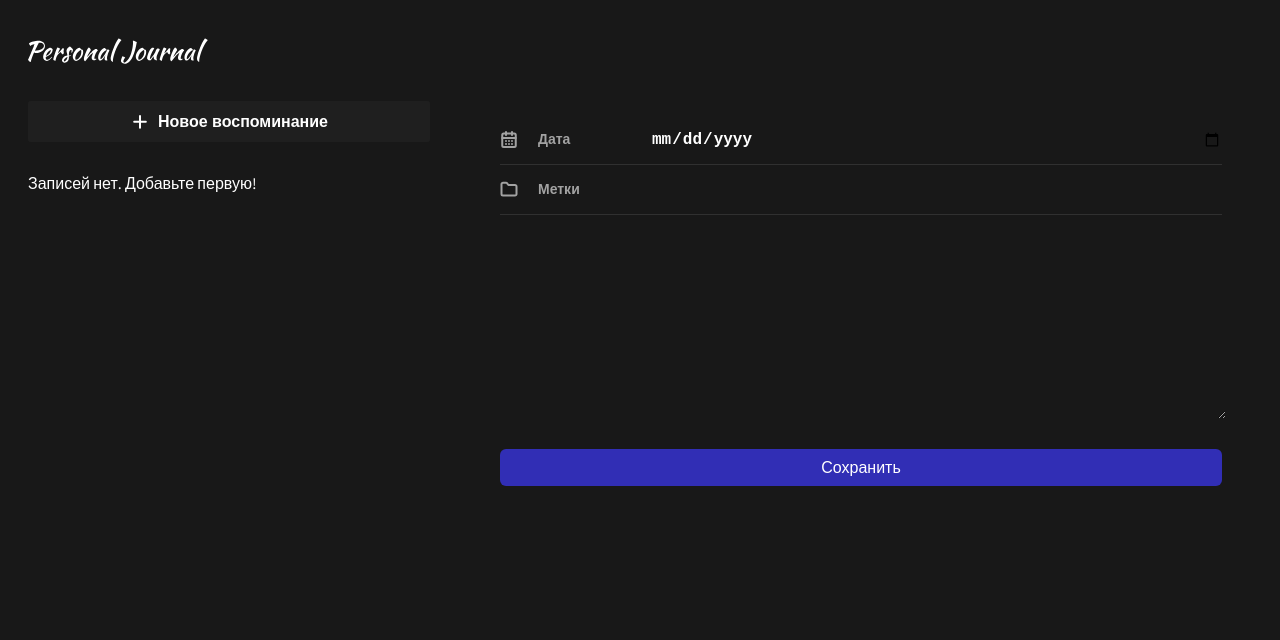
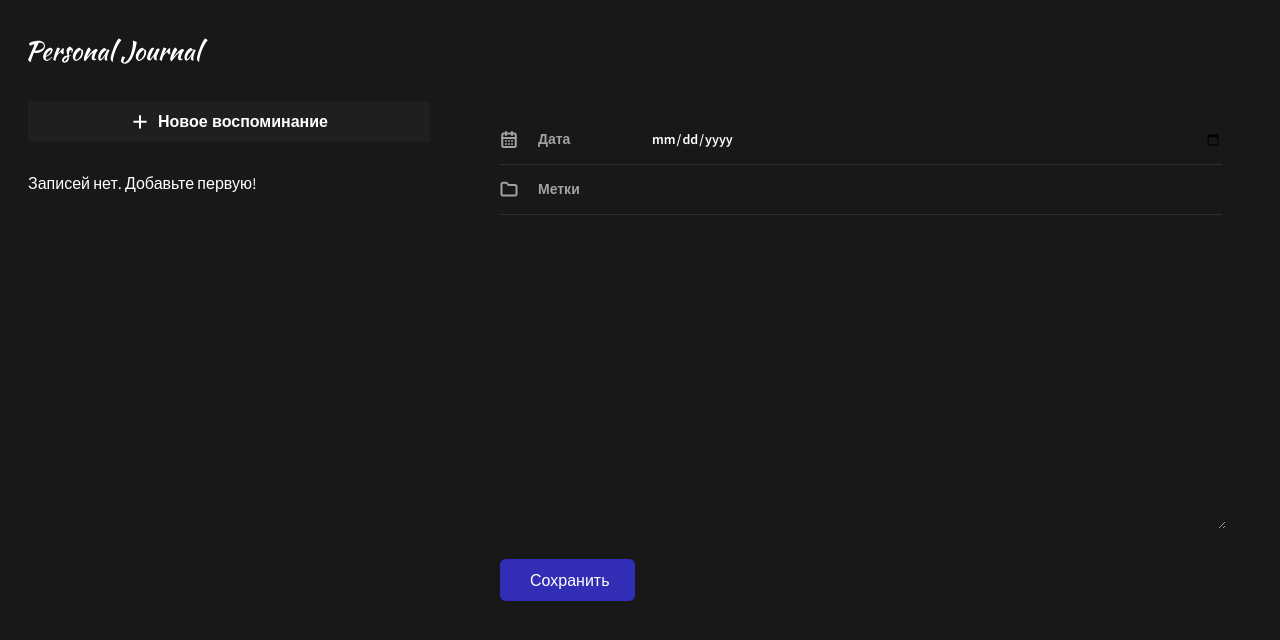
Before and after one commit to m0opy/personal_journal, a React (Vite) app: page / in a window 1280 px wide. Shown: the top 640 px of the page. Built offline with nearby package versions, Linux system fonts and the light colour scheme.

Commit message:
Refactoring JournalForm, using useRef and transformRef, using custom hook useLocalStorage

```diff
--- a/src/App.jsx
+++ b/src/App.jsx
@@ -7,40 +7,29 @@ import JournalAddButton from './components/JournalAddButton/JournalAddButton'
 import JournalForm from './components/JournalForm/JournalForm'
 import { useState } from 'react'
 import { useEffect } from 'react'
+import { useLocalStorage } from './hooks/use-localstorage.hooks'
+
+function mapItems(items) {
+  if (!items) {
+    return []
+  }
+  return items.map((i) => ({
+    ...i,
+    date: new Date(i.date),
+  }))
+}
 
 function App() {
-  const [items, setItems] = useState([])
-
-  // Читаем данные из localStorage
-  useEffect(() => {
-    const data = JSON.parse(localStorage.getItem('data'))
-    if (data) {
-      setItems(
-        data.map((item) => ({
-          ...item,
-          date: new Date(item.date),
-        }))
-      )
-    }
-  }, [])
-
-  // Записываем данные в localStorage
-  useEffect(() => {
-    if (items.length) {
-      console.log('запись')
-      localStorage.setItem('data', JSON.stringify(items))
-    }
-  }, [items])
+  const [items, setItems] = useLocalStorage('new_data')
 
   const addItem = (item) => {
-    setItems((oldItems) => [
-      ...oldItems,
+    setItems([
+      ...mapItems(items),
       {
         post: item.post,
         title: item.title,
         date: new Date(item.date),
-        id:
-          oldItems.length > 0 ? Math.max(...oldItems.map((i) => i.id)) + 1 : 1,
+        id: items.length > 0 ? Math.max(...items.map((i) => i.id)) + 1 : 1,
       },
     ])
   }
@@ -50,7 +39,7 @@ function App() {
       <LeftPanel>
         <Header />
         <JournalAddButton />
-        <JournalList items={items} />
+        <JournalList items={mapItems(items)} />
       </LeftPanel>
       <Body>
         <JournalForm onSubmit={addItem} />
--- a/src/components/Button/Button.css
+++ b/src/components/Button/Button.css
@@ -1,12 +1,3 @@
-.journal-item {
-    border-radius: 3px;
-    background: rgba(255, 255, 255, 0.03);
-    color: #fff;
-    padding: 20px;
-    border: none;
-    cursor: pointer;
-}
-
 .button {
     border-radius: 6px;
     color: #FFFFFF;
@@ -16,6 +7,8 @@
     transition: background-color 0.25s;
     font-size: 16px;
     border: none;
+    max-width: 135px;
+    height: 42px;
 }
 
 .accent {
--- /dev/null
+++ b/src/components/Input/Input.jsx
@@ -0,0 +1,21 @@
+import { forwardRef } from 'react'
+import styles from './Input.module.css'
+import classNames from 'classnames'
+
+const Input = forwardRef(function Input(
+  { className, isValid = true, appearence, ...props },
+  ref
+) {
+  return (
+    <input
+      {...props}
+      ref={ref}
+      className={classNames(styles['input'], className, {
+        [styles['invalid']]: !isValid,
+        [styles['input-title']]: appearence === 'title',
+      })}
+    />
+  )
+})
+
+export default Input
--- /dev/null
+++ b/src/components/Input/Input.module.css
@@ -0,0 +1,25 @@
+.input {
+    color: rgb(255, 255, 255);
+    background-color: transparent;
+    border: none;
+    width: 100%;
+    border-radius: 3px;
+    outline: none;
+    font-size: 14px;
+    font-style: normal;
+    font-weight: 600;
+    line-height: 18px;
+    font-family: 'Source Sans 3', sans-serif;
+    width: 100%;
+}
+
+.input-title {
+    font-size: 32px;
+    line-height: 40px;
+    margin-bottom: 15px;
+}
+
+.invalid {
+    border: 1px solid red;
+    background: rgb(113, 13, 13);
+}
--- a/src/components/JournalForm/JournalForm.jsx
+++ b/src/components/JournalForm/JournalForm.jsx
@@ -1,57 +1,76 @@
 import styles from './JournalForm.module.css'
 import Button from '../Button/Button'
-import { useState } from 'react'
+import { useEffect, useReducer, useRef } from 'react'
 import classNames from 'classnames'
+import { INITIAL_STATE, formReducer } from './JournalForm.state'
+import Input from '../Input/Input'
 
 function JournalForm({ onSubmit }) {
-  const [formValidState, setFormValidState] = useState({
-    title: true,
-    post: true,
-    date: true,
-  })
+  const [formState, dispatchForm] = useReducer(formReducer, INITIAL_STATE)
+  // Диструктурируем State на маленькие компоненты
+  const { isValid, isFormReadyToSubmit, values } = formState
+  const titleRef = useRef()
+  const dateRef = useRef()
+  const postRef = useRef()
 
-  const addJornalItem = (e) => {
+  const focusError = (isValid) => {
+    switch (true) {
+      case !isValid.title:
+        titleRef.current.focus()
+        break
+      case !isValid.date:
+        dateRef.current.focus()
+        break
+      case !isValid.post:
+        postRef.current.focus()
+        break
+    }
+  }
+
+  useEffect(() => {
+    let timerId
+    if (!isValid.date || !isValid.post || !isValid.title) {
+      focusError(isValid)
+      timerId = setTimeout(() => {
+        dispatchForm({ type: 'RESET_VALIDITY' })
+      }, 2000)
+    }
+    return () => {
+      clearTimeout(timerId) // Функция будет вызываться, когда наш компонент исчезает из рендера
+      // (т.е. если мы вызовем эффект, когда предыдущий еще будет работать, вызывется clearTimeout и эффекты не будут совместно работать)
+    }
+  }, [isValid])
+
+  useEffect(() => {
+    if (isFormReadyToSubmit) {
+      onSubmit(values)
+      dispatchForm({ type: 'CLEAR' })
+    }
+  }, [isFormReadyToSubmit, values, onSubmit])
+
+  const onChange = (e) => {
+    dispatchForm({
+      type: 'SET_VALUE',
+      payload: { [e.target.name]: e.target.value },
+    })
+  }
+
+  const addJournalItem = (e) => {
     e.preventDefault()
-    const formData = new FormData(e.target)
-    const fromProps = Object.fromEntries(formData)
-    let isFormValid = true
-    if (!fromProps.title?.trim().length) {
-      setFormValidState((state) => ({ ...state, title: false }))
-      isFormValid = false
-    } else {
-      setFormValidState((state) => ({ ...state, title: true }))
-    }
-    if (!fromProps.post?.trim().length) {
-      setFormValidState((state) => ({ ...state, post: false }))
-      isFormValid = false
-    } else {
-      setFormValidState((state) => ({ ...state, post: true }))
-    }
-    if (!fromProps.date) {
-      setFormValidState((state) => ({ ...state, date: false }))
-      isFormValid = false
-    } else {
-      setFormValidState((state) => ({ ...state, date: true }))
-    }
-    if (!isFormValid) {
-      return
-    }
-    onSubmit(fromProps)
+    dispatchForm({ type: 'SUBMIT' })
   }
 
   return (
-    <form className={styles['journal-form']} onSubmit={addJornalItem}>
+    <form className={styles['journal-form']} onSubmit={addJournalItem}>
       <div>
-        <input
+        <Input
           type="text"
           name="title"
-          className={classNames(
-            styles['input'],
-            styles['journal-form__title'],
-            {
-              [styles['invalid']]: !formValidState.title,
-            }
-          )}
+          onChange={onChange}
+          value={values.title}
+          ref={titleRef}
+          appearence="title"
+          isValid={isValid.title}
         />
       </div>
       <div className={styles['form-row']}>
@@ -59,13 +78,14 @@ function JournalForm({ onSubmit }) {
           <img src="/date.svg" alt="Calendar" />
           <span>Дата</span>
         </label>
-        <input
+        <Input
           type="date"
           name="date"
           id="date"
-          className={classNames(styles['input'], styles['journal-form__date'], {
-            [styles['invalid']]: !formValidState.date,
-          })}
+          ref={dateRef}
+          onChange={onChange}
+          value={values.date}
+          isValid={isValid.date}
         />
       </div>
 
@@ -74,21 +94,25 @@ function JournalForm({ onSubmit }) {
           <img src="/tag.svg" alt="Folder" />
           <span>Метки</span>
         </label>
-        <input
+        <Input
           type="text"
           name="tag"
           id="tag"
-          className={classNames(styles['input'], styles['journal-form__tag'])}
+          onChange={onChange}
+          value={values.tag}
+          isValid={isValid.tag}
         />
       </div>
 
       <textarea
         name="post"
-        id=""
         cols="30"
         rows="10"
+        onChange={onChange}
+        value={values.post}
+        ref={postRef}
         className={classNames(styles['input'], styles['journal-form__post'], {
-          [styles['invalid']]: !formValidState.post,
+          [styles['invalid']]: !isValid.post,
         })}
       ></textarea>
       <Button
--- a/src/components/JournalForm/JournalForm.module.css
+++ b/src/components/JournalForm/JournalForm.module.css
@@ -1,16 +1,22 @@
 .journal-form {
     display: flex;
     flex-direction: column;
-    /* gap: 30px; */
 }
 
 .input {
     color: rgb(255, 255, 255);
     background-color: transparent;
     border: none;
-    /* border-bottom: 1px solid rgba(255, 255, 255, 0.1); */
     width: 100%;
     border-radius: 3px;
+    outline: none;
+	font-size: 14px;
+	font-style: normal;
+	font-weight: 600;
+	line-height: normal;
+	font-family: 'Source Sans 3', sans-serif;
+	border-bottom: 1px solid #323232;
+	width: 100%;
 }
 
 .invalid {
@@ -18,27 +24,8 @@
     background: rgb(113, 13, 13);
 }
 
-.journal-form__title {
-    font-size: 32px;
-    line-height: 40px;
-    font-weight: 600;
-    border: none;
-    font-family: 'Source Sans 3', sans-serif;
-    /* border-bottom: 1px solid rgba(255, 255, 255, 0.1); */
-    width: 100%;
-    margin-bottom: 15px;
-}
-
 .journal-form input:focus {
     outline: none;
-}
-
-.journal-form__date,
-.journal-form__tag {
-    border: none;
-    font-size: 16px;
-    font-weight: 600;
-    /* border-bottom: 1px solid rgba(255, 255, 255, 0.1); */
 }
 
 .form-label {
@@ -59,7 +46,15 @@
     height: 49px;
 }
 
-.journal-form__post {
+.journal-form__post{
+    font-size: 16px;
+    font-weight: 400;
+    line-height: 28px;
     margin: 30px 0;
     font-family: 'Source Sans 3', sans-serif;
+    border: none;
 }
+
+.form-btn {
+    max-width: 145px;
+}
--- /dev/null
+++ b/src/components/JournalForm/JournalForm.state.js
@@ -0,0 +1,43 @@
+export const INITIAL_STATE = {
+  isValid: {
+    title: true,
+    post: true,
+    date: true,
+  },
+  values: {
+    title: '',
+    post: '',
+    date: '',
+    tag: '',
+  },
+  isFormReadyToSubmit: false,
+}
+
+export function formReducer(state, action) {
+  switch (action.type) {
+    case 'RESET_VALIDITY':
+      return { ...state, isValid: INITIAL_STATE.isValid }
+    case 'SUBMIT': {
+      const titleValidity = state.values.title?.trim().length
+      const postValidity = state.values.post?.trim().length
+      const dateValidity = state.values.date
+      return {
+        ...state,
+        isValid: {
+          title: titleValidity,
+          post: postValidity,
+          date: dateValidity,
+        },
+        isFormReadyToSubmit: titleValidity && postValidity && dateValidity,
+      }
+    }
+    case 'CLEAR':
+      return {
+        ...state,
+        values: INITIAL_STATE.values,
+        isFormReadyToSubmit: false,
+      }
+    case 'SET_VALUE':
+      return { ...state, values: { ...state.values, ...action.payload } }
+  }
+}
--- a/src/components/JournalItem/JournalItem.jsx
+++ b/src/components/JournalItem/JournalItem.jsx
@@ -2,8 +2,6 @@ import './JournalItem.css'
 
 function JournalItem({ title, text, date }) {
   const formatedDate = new Intl.DateTimeFormat('ru-RU').format(date)
-  // let now = new Date()
-  // const formatedDate = now.toLocaleDateString()
   return (
     <>
       <h2 className="journal-item__title">{title}</h2>
--- /dev/null
+++ b/src/hooks/use-localstorage.hooks.js
@@ -0,0 +1,21 @@
+import { useState, useEffect } from 'react'
+
+export function useLocalStorage(key) {
+  const [data, setData] = useState()
+
+  // Читаем данные из localStorage
+  useEffect(() => {
+    const res = JSON.parse(localStorage.getItem(key))
+    if (res) {
+      setData(res)
+    }
+  }, [])
+
+  // Записываем данные в localStorage
+  const saveData = (newData) => {
+    localStorage.setItem(key, JSON.stringify(newData))
+    setData(newData)
+  }
+
+  return [data, saveData]
+}
```
